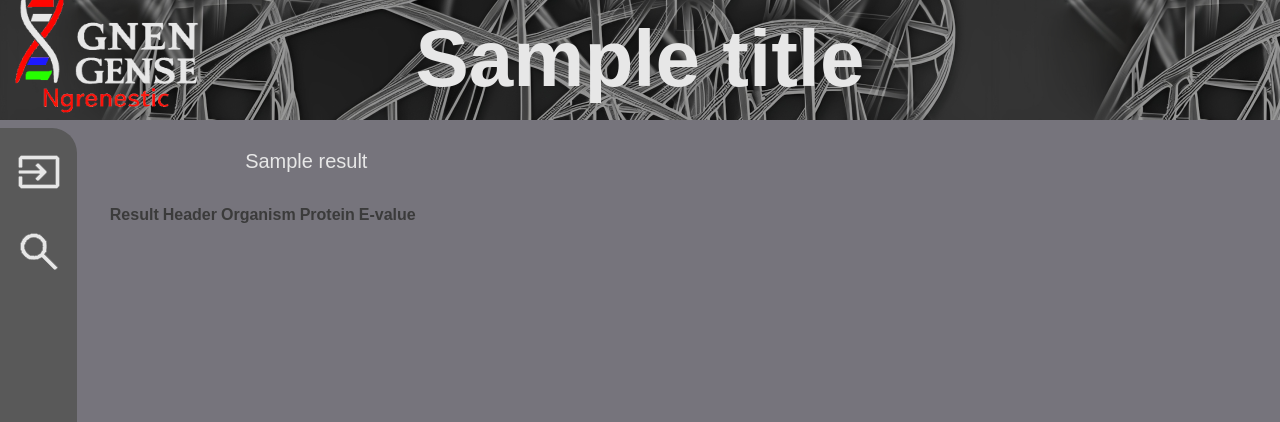
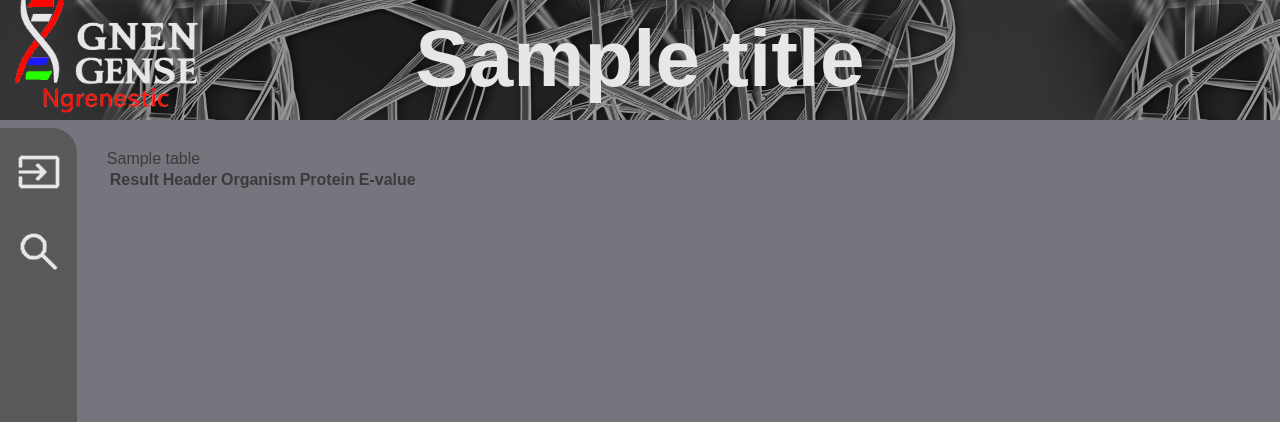
Before and after one commit to DWJStraat/OWE4_Blast, a Flask app: template template/search_results.html in a window 1280 px wide. Shown: the top 422 px of the page. Run offline with Flask 2, Linux system fonts and the light colour scheme; the template is opened without the code that fills it: most values are stand-ins (such as "Sample title", 1, 10 or a date in 2020); lists and menus that the app fills with data are empty; some libraries are stand-ins or nearby versions.

Commit message:
Added tables

````diff
--- a/__init__.py
+++ b/__init__.py
@@ -19,6 +19,7 @@
 from middle_tier import fastq_parser as fastq
 from middle_tier.mariaDB_server_wrapper import Server as mariadb
 import json
+import pandas as pd
 
 app = Flask(__name__, template_folder='template')
 app.config['SECRET_KEY'] = secrets.token_urlsafe(16)
@@ -228,9 +229,14 @@
                 f'AND Br0.e_val <= {parameters["e_val"]} ' \
                 f'AND Br0.Query_cover >= {parameters["query_coverage"]}'
     results = server.search('*', parameter)
+    mytuple = results
+    df = pd.DataFrame(data=mytuple, columns=['name1', 'name2', 'name3', 'name4', 'name5', 'name6', 'name7', 'name8',
+                                             'name9', 'name10', 'name11', 'name12', 'name13'])
+    html_string = df.to_html()
+
     return render_template('search_results.html',
                            title='Search results',
-                           result_list=results)
+                           result_list=html_string)
 
 
 @app.errorhandler(404)
--- a/template/search_results.html
+++ b/template/search_results.html
@@ -1,5 +1,4 @@
 {%extends 'base.html'%}
-
 {% block content %}
 <table>
     <tr>
@@ -9,14 +8,7 @@
         <th>Protein</th>
         <th>E-value</th>
     </tr>
-{% for result in result_list %}
-    <div class="container">
-        <p>
-            {{result}}
-        </p>
-
-    </div>
-    {% endfor %}
+    {{table}}
 </table>
 {% endblock content %}
 ```
````
